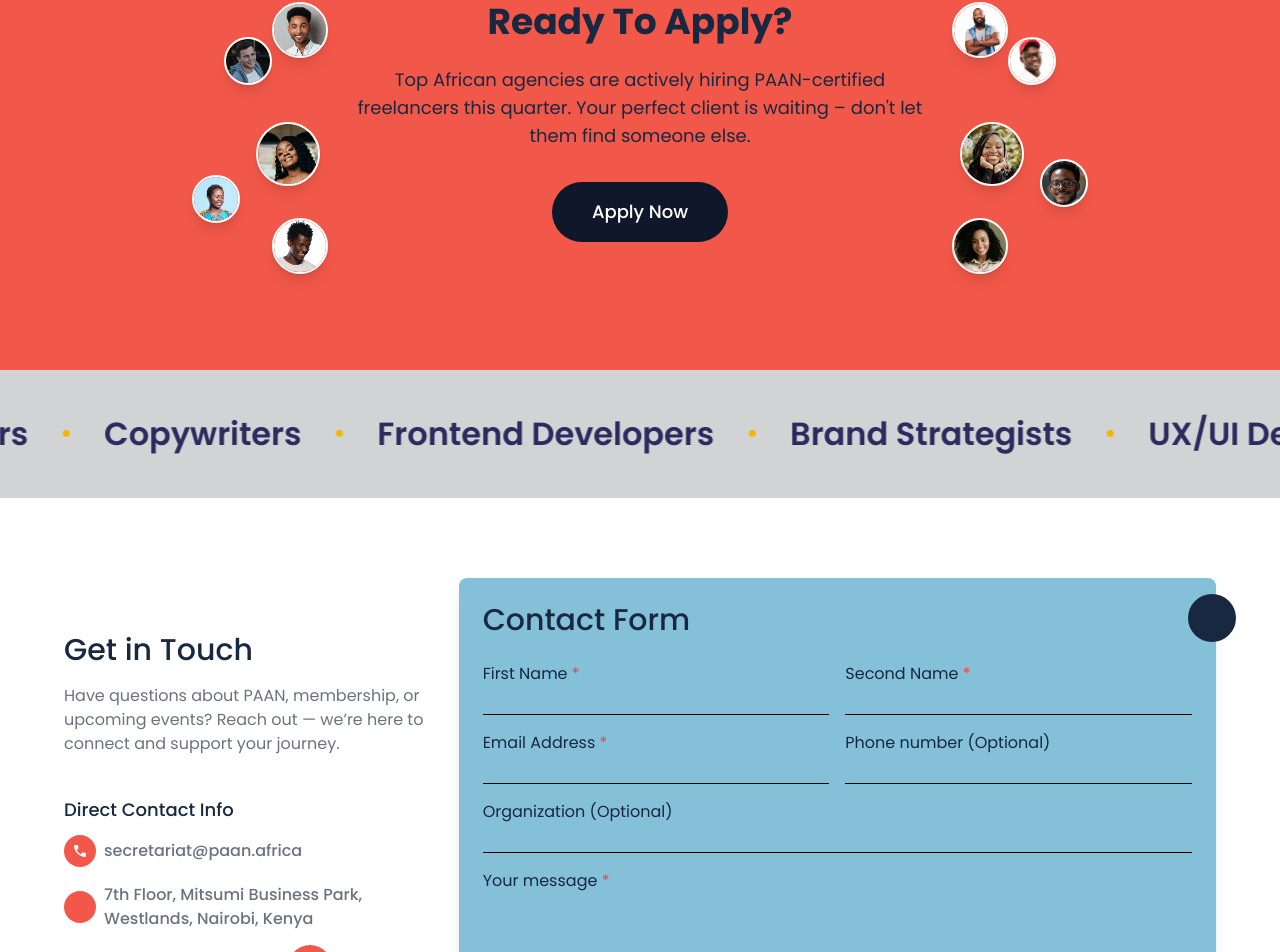
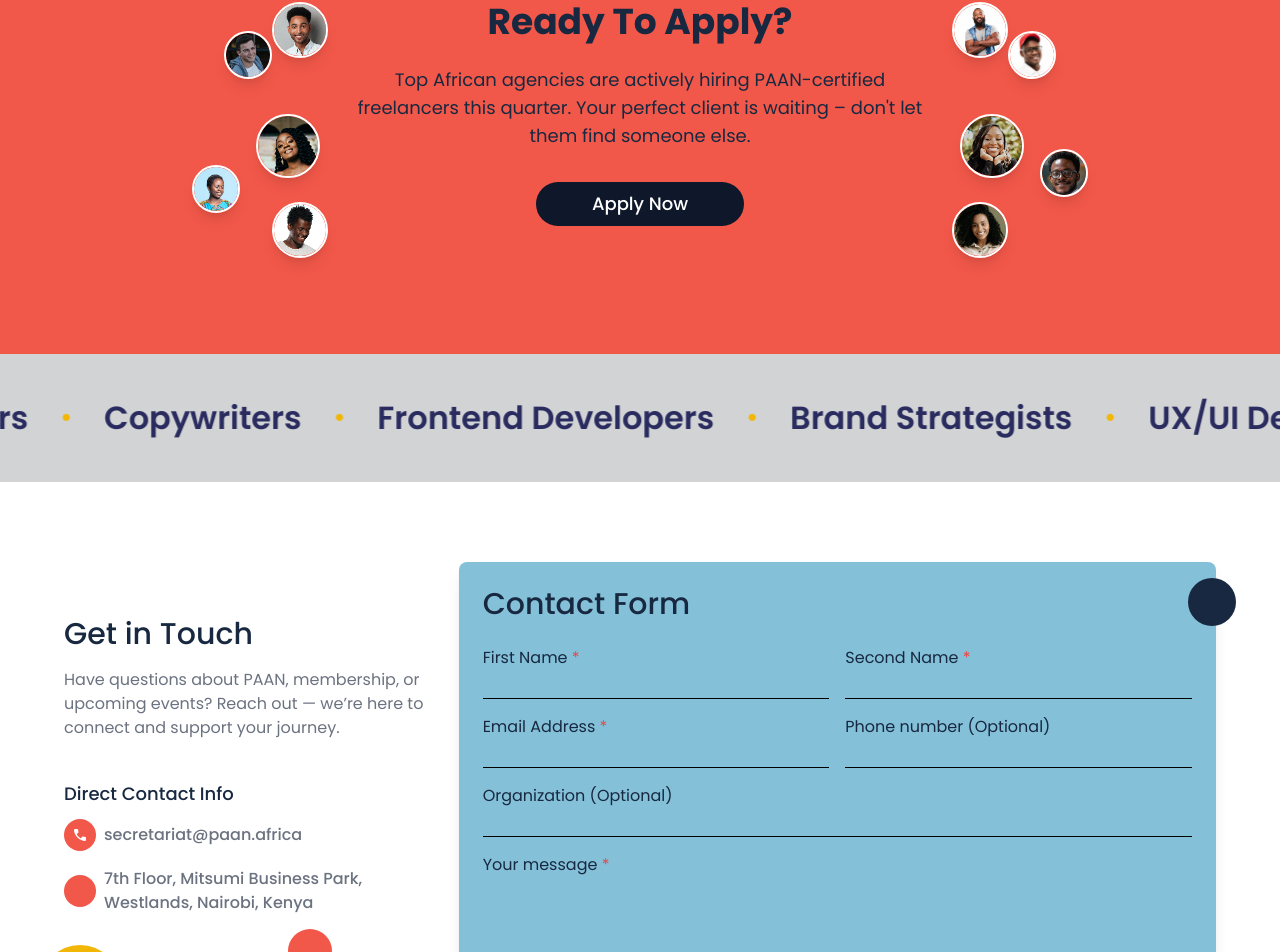
Before and after one commit to kwamevaughan/paan-africa, a Next.js app: page /freelancers in a window 1280 px wide. Shown: the part 2054-3006 px from the top of the page. Built offline with nearby package versions, Linux system fonts and the light colour scheme; some icons are missing.

Commit message:
Updating sitemap

```diff
--- a/src/components/ReadyToApplySection.js
+++ b/src/components/ReadyToApplySection.js
@@ -48,7 +48,7 @@
           <button
             type="submit"
             onClick={() => window.location.href = 'https://membership.paan.africa/freelancers'}
-            className="bg-slate-900 text-white py-4 px-10 rounded-full hover:bg-orange-600 transition duration-300 font-medium text-lg"
+            className="bg-slate-900 text-white py-2 px-14 rounded-full hover:bg-orange-600 transition duration-300 font-medium text-lg"
           >
             Apply Now
           </button>
```
Also changed, not shown: 1 other file (tests, documents, lock files or other folders).
